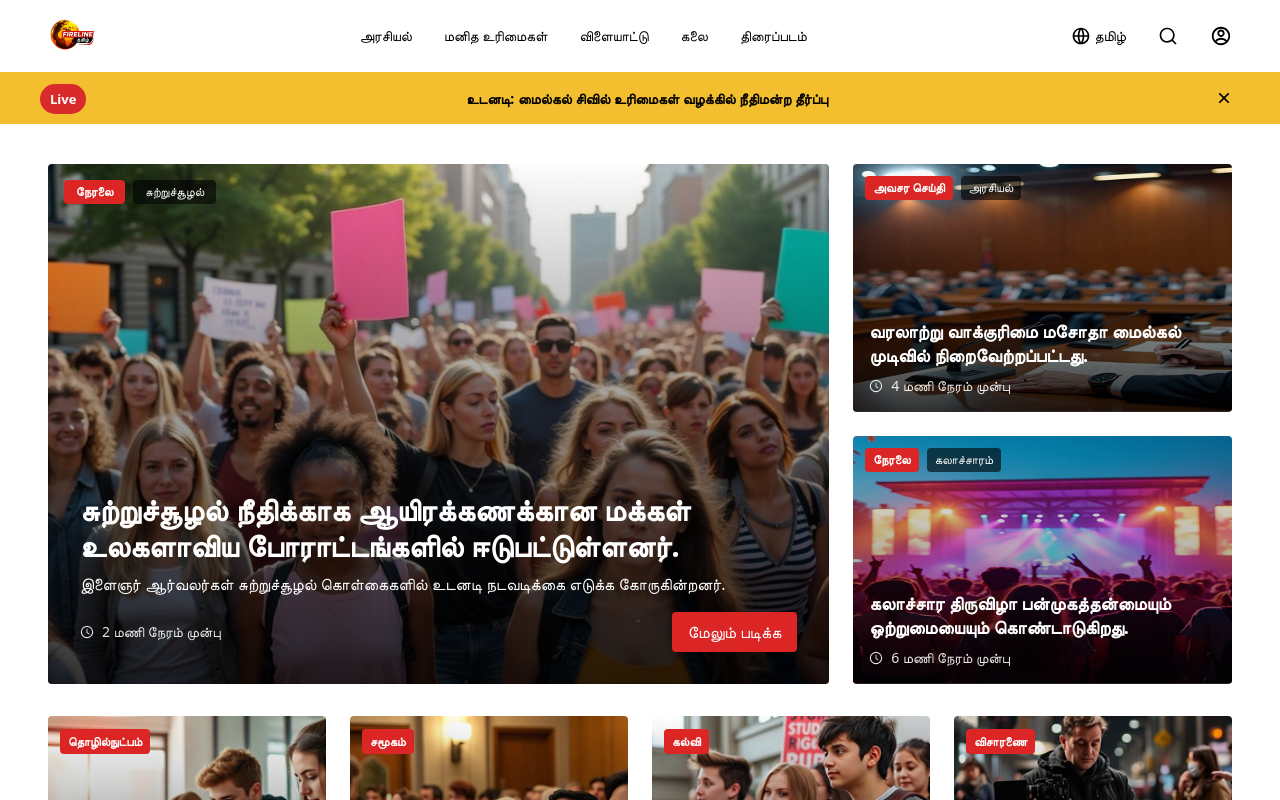
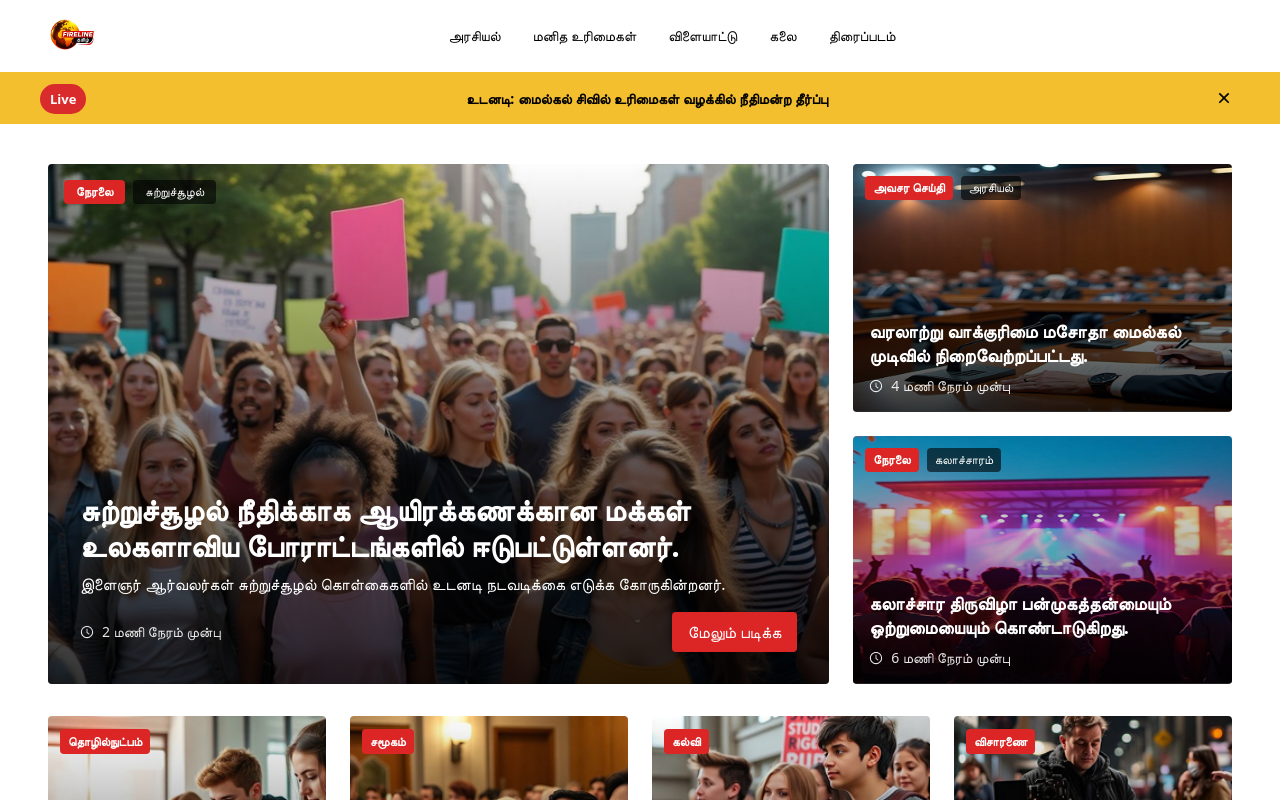
Before and after one commit to Akshay-2244/Fireline-Website, a React (Vite) app: page / in a window 1280 px wide. Shown: the top 800 px of the page. Built offline with nearby package versions, Linux system fonts and the light colour scheme.

Commit message:
updated Header and RedirectHeader component

```diff
--- a/src/components/Header.jsx
+++ b/src/components/Header.jsx
@@ -11,17 +11,12 @@ import logoSrc from "../assets/HeaderLogo.png";
 export default function Header() {
   const [scrolled, setScrolled] = useState(false);
   const [mobileOpen, setMobileOpen] = useState(false);
-  const [language, setLanguage] = useState("tamil");
 
   useEffect(() => {
     const onScroll = () => setScrolled(window.scrollY > 20);
     window.addEventListener("scroll", onScroll, { passive: true });
     return () => window.removeEventListener("scroll", onScroll);
   }, []);
-
-  const toggleLanguage = () =>
-    setLanguage((prev) => (prev === "tamil" ? "english" : "tamil"));
-  const languageLabel = language === "tamil" ? "தமிழ்" : "English";
 
   const textColor = scrolled ? "text-white" : "text-black";
 
@@ -69,36 +64,6 @@ export default function Header() {
           </nav>
 
           <div className="flex items-center gap-4">
-            <div className={`hidden md:flex items-center gap-4 ${textColor}`}>
-              <button
-                type="button"
-                onClick={toggleLanguage}
-                aria-label="Toggle language"
-                className={`flex items-center gap-1 p-2 rounded transition-colors ${textColor}`}
-              >
-                <RiGlobalLine size={20} />
-                <span className="text-sm font-medium select-none">
-                  {languageLabel}
-                </span>
-              </button>
-
-              <button
-                type="button"
-                aria-label="Search"
-                className={`p-2 rounded transition-colors ${textColor}`}
-              >
-                <RiSearchLine size={20} />
-              </button>
-
-              <button
-                type="button"
-                aria-label="Profile"
-                className={`p-2 rounded transition-colors ${textColor}`}
-              >
-                <RiAccountCircleLine size={22} />
-              </button>
-            </div>
-
             <div className="md:hidden">
               <button
                 onClick={() => setMobileOpen((s) => !s)}
@@ -136,25 +101,6 @@ export default function Header() {
                 {item.label}
               </a>
             ))}
-
-            <div className="flex items-center gap-3 pt-3 border-t border-gray-700 mt-2 text-white">
-              <button
-                onClick={toggleLanguage}
-                aria-label="Toggle language"
-                className="flex items-center gap-1 p-2 rounded"
-              >
-                <RiGlobalLine size={18} />
-                <span className="text-sm font-medium select-none">
-                  {languageLabel}
-                </span>
-              </button>
-              <button aria-label="Search" className="p-2 rounded">
-                <RiSearchLine size={18} />
-              </button>
-              <button aria-label="Profile" className="p-2 rounded">
-                <RiAccountCircleLine size={20} />
-              </button>
-            </div>
           </div>
         </div>
       </header>
--- a/src/components/RedirectHeader.jsx
+++ b/src/components/RedirectHeader.jsx
@@ -12,16 +12,12 @@ import logoSrc from "../assets/HeaderLogo.png";
 export default function RedirectHeader() {
   const [scrolled, setScrolled] = useState(false);
   const [mobileOpen, setMobileOpen] = useState(false);
-  const [language, setLanguage] = useState("tamil");
 
   useEffect(() => {
     const onScroll = () => setScrolled(window.scrollY > 20);
     window.addEventListener("scroll", onScroll, { passive: true });
     return () => window.removeEventListener("scroll", onScroll);
   }, []);
-
-  const toggleLanguage = () => setLanguage((prev) => (prev === "tamil" ? "english" : "tamil"));
-  const languageLabel = language === "tamil" ? "தமிழ்" : "English";
 
   return (
     <>
@@ -45,16 +41,6 @@ export default function RedirectHeader() {
           </nav>
 
           <div className="flex items-center gap-4">
-            <div className="hidden md:flex items-center gap-3">
-              <button onClick={toggleLanguage} className="flex items-center gap-1 p-2 rounded focus:outline-none">
-                <RiGlobalLine size={20} />
-                <span className="text-sm font-medium text-gray-700 select-none">{languageLabel}</span>
-              </button>
-
-              <button aria-label="Search" className="p-2 rounded focus:outline-none"><RiSearchLine size={20} /></button>
-              <button aria-label="Profile" className="p-2 rounded focus:outline-none"><RiAccountCircleLine size={22} /></button>
-            </div>
-
             <div className="md:hidden">
               <button onClick={() => setMobileOpen((s) => !s)} aria-expanded={mobileOpen} aria-label={mobileOpen ? "Close menu" : "Open menu"} className="p-2 rounded focus:outline-none">
                 {mobileOpen ? <RiCloseLine size={24} /> : <RiMenu3Line size={24} />}
@@ -68,12 +54,6 @@ export default function RedirectHeader() {
             {["அரசியல்","மனித உரிமைகள்","விளையாட்டு","கலை","திரைப்படம்"].map((item) => (
               <a key={item} href="/article" onClick={() => setMobileOpen(false)} className="block text-base font-medium text-gray-800 py-2 hover:underline">{item}</a>
             ))}
-
-            <div className="flex items-center gap-3 pt-3 border-t border-gray-200/40 mt-2">
-              <button onClick={toggleLanguage} aria-label="Toggle language" className="flex items-center gap-1 p-2 rounded focus:outline-none"><RiGlobalLine size={18} /><span className="text-sm font-medium text-gray-700 select-none">{languageLabel}</span></button>
-              <button aria-label="Search" className="p-2 rounded focus:outline-none"><RiSearchLine size={18} /></button>
-              <button aria-label="Profile" className="p-2 rounded focus:outline-none"><RiAccountCircleLine size={20} /></button>
-            </div>
           </div>
         </div>
       </header>
```
